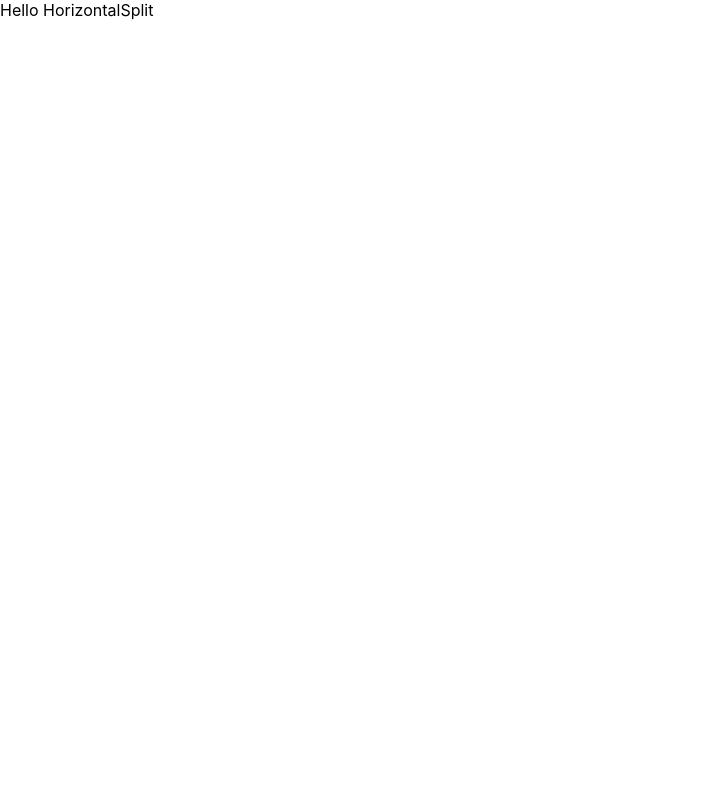
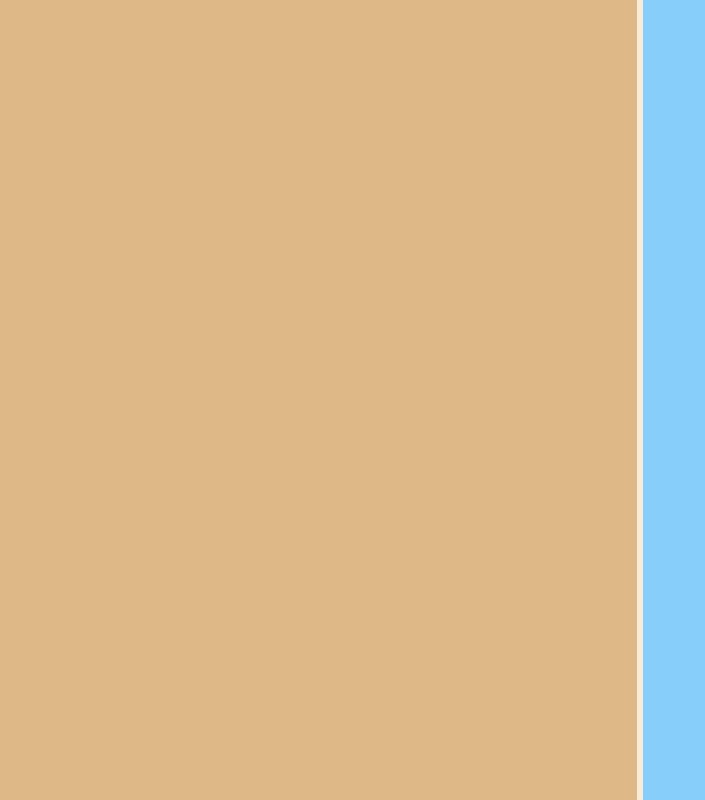
Before and after one commit to uriegel/view-split-react, a React (Create React App) app: page / in a window 1280 px wide. Shown: the whole page, without its empty margins (0-705 px from the left). Built offline with nearby package versions, Linux system fonts and the light colour scheme.

Commit message:
Splitter finished

```diff
--- a/src/App.css
+++ b/src/App.css
@@ -1,3 +1,14 @@
 .App {
+    display: flex;
+    width: 100vw;
+    height: 100vh;
+    background-color: antiquewhite;
+}
 
+.first {
+    background-color: burlywood;
 }
+
+.second {
+    background-color: lightskyblue;
+}
--- a/src/App.tsx
+++ b/src/App.tsx
@@ -1,12 +1,18 @@
 import './App.css'
 import { HorizontalSplit } from './component'
 
-function App() {
-	return (
-		<div className="App">
-			<HorizontalSplit/>
-		</div>
-	)
-}
+const FirstView = () => (
+	<div className='first'></div>
+)
+
+const SecondView = () => (
+	<div className='second'></div>
+)
+
+const App = () => (
+	<div className="App">
+		<HorizontalSplit firstView={ FirstView } secondView={ SecondView } />
+	</div>
+)
 
 export default App
--- a/src/component/ViewSplit.css
+++ b/src/component/ViewSplit.css
@@ -0,0 +1,21 @@
+.vsr--container {
+    display: flex;
+    flex-grow: 1;
+}
+
+.vsr--view {
+    flex-grow: 1;
+    display: flex;
+}
+
+.vsr--view > * {
+    flex-grow: 1;
+    user-select: none;
+}
+
+.vsr--splitter {
+    flex: 0 0 6px;
+    cursor: ew-resize;
+    user-select: none;
+    transition: background-color 0.4s;
+}
--- a/src/component/index.tsx
+++ b/src/component/index.tsx
@@ -1,8 +1,83 @@
-import React from 'react'
+import React, { useRef } from 'react'
 import './ViewSplit.css'
 
-export const HorizontalSplit = () => {
+interface ViewProp {
+    firstView: ()=>JSX.Element
+    secondView: ()=>JSX.Element
+}
+
+export const HorizontalSplit = ({ firstView, secondView }: ViewProp) => {
+
+    const first = useRef<HTMLDivElement>(null)
+    const second = useRef<HTMLDivElement>(null)
+    const splitter = useRef<HTMLDivElement>(null)
+
+    const onMouseDown = (e: React.MouseEvent) => {
+        const evt = e.nativeEvent
+        if (evt.which != 1)
+            return
+        const isVertical = false // this.getAttribute("orientation") == VERTICAL
+        const size1 = isVertical ? first.current!.offsetHeight : first.current!.offsetWidth
+        const size2 = isVertical ? second.current!.offsetHeight : second.current!.offsetWidth
+        const initialPosition = isVertical ? evt.pageY : evt.pageX
+
+        let timestap = performance.now()
+
+        const onMouseMove = (evt: MouseEvent) => {
+            const newTime = performance.now()
+            const diff = newTime - timestap
+            if (diff > 20) {
+                timestap = newTime
+
+                let delta = (isVertical ? evt.pageY : evt.pageX) - initialPosition
+                if (delta < 10 - size1)
+                    delta = 10 - size1
+                const maxSize = (isVertical
+                    ? first.current!.parentElement!.offsetHeight
+                    : first.current!.parentElement!.offsetWidth) - 10 - size1 - 6
+                if (delta > maxSize)
+                    delta = maxSize
+
+                const newSize1 = size1 + delta
+                const newSize2 = size2 - delta
+
+                const procent2 = newSize2 / (newSize2 + newSize1 +
+                    (isVertical ? splitter.current!.offsetHeight : splitter.current!.offsetWidth)) * 100
+
+                const size = `0 0 ${procent2}%`
+                second.current!.style.flex = size
+                // TODO
+                //this.dispatchEvent(new CustomEvent('position-changed'))
+
+            }
+            evt.stopPropagation()
+            evt.preventDefault()
+        }
+
+        const onMouseUp = (evt: MouseEvent) => {
+            window.removeEventListener('mousemove', onMouseMove, true)
+            window.removeEventListener('mouseup', onMouseUp, true)
+
+            evt.stopPropagation()
+            evt.preventDefault()
+        }
+
+        window.addEventListener('mousemove', onMouseMove, true)
+        window.addEventListener('mouseup', onMouseUp, true)
+
+        evt.stopPropagation()
+        evt.preventDefault()
+    }
+
     return (
-        <div>Hello HorizontalSplit</div>
+        <div className='vsr--container'>
+            <div ref={first} className='vsr--view'>
+                { firstView() }
+            </div>
+            <div ref={splitter} className='vsr--splitter' onMouseDown={onMouseDown}></div>
+            <div ref={second} className='vsr--view'>
+                { secondView() }
+            </div>
+        </div>
     )
 }
```
Also changed, not shown: public/manifest.json.
